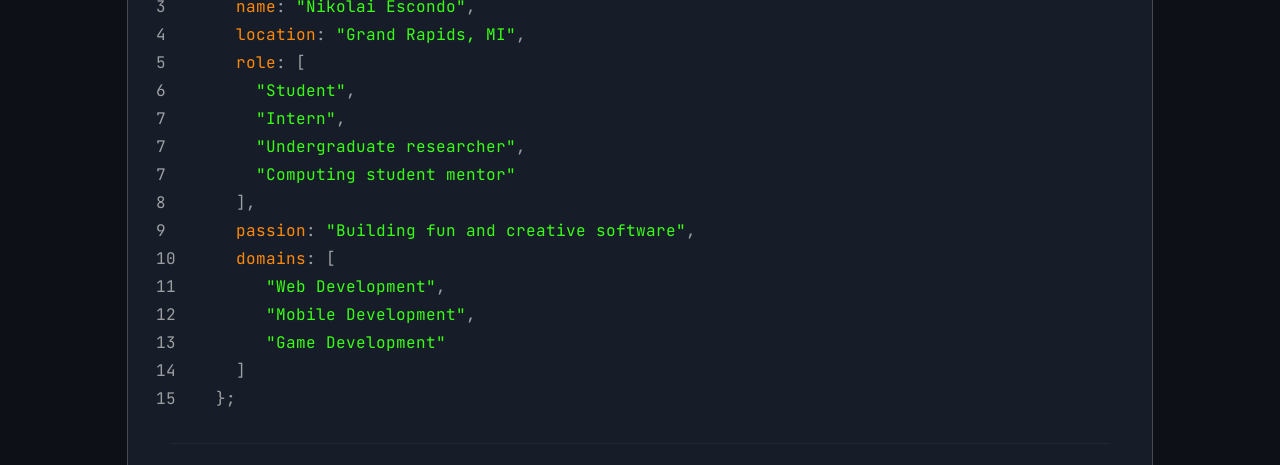
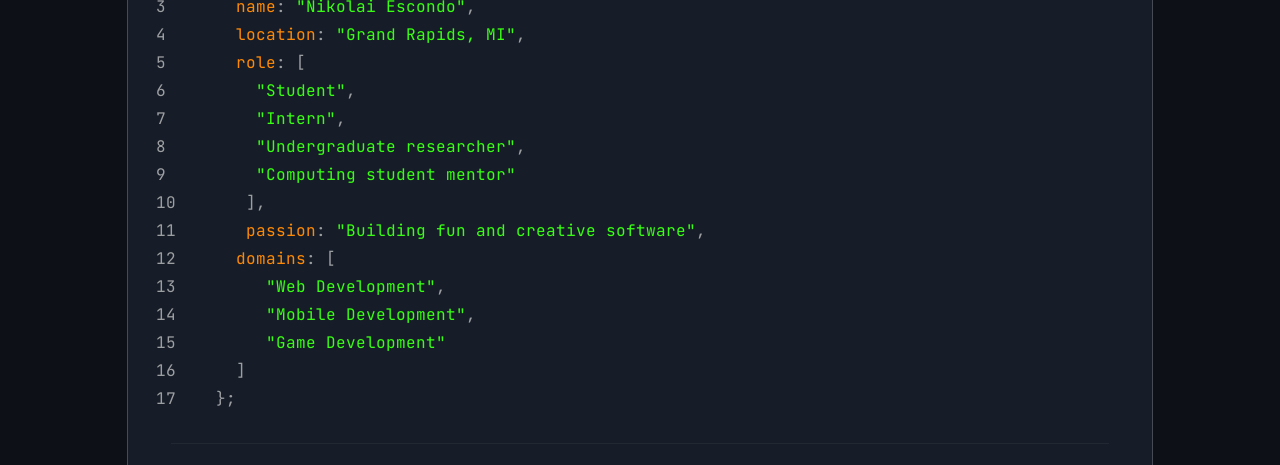
Before and after one commit to nescondo/nikos-world, a React (Vite) app: page / in a window 1280 px wide. Shown: the part 2100-2565 px from the top of the page. Built offline with nearby package versions, Linux system fonts and the light colour scheme; no server answers.

Commit message:
numbering fixes for about me bio

```diff
--- a/src/components/ui/about-me/about-me-bio.tsx
+++ b/src/components/ui/about-me/about-me-bio.tsx
@@ -33,16 +33,16 @@ function AboutMeBio({ onTabClick }: any) {
                         <p className="pb-1">5&nbsp;&nbsp;&nbsp;&nbsp;&nbsp;&nbsp; <span><span className="text-orange-400">role</span>: &#91;</span> </p>
                         <p className="pb-1">6&nbsp;&nbsp;&nbsp;&nbsp;&nbsp;&nbsp;&nbsp;&nbsp; <span><span className="text-terminal-green">"Student"</span>,</span> </p>
                         <p className="pb-1">7&nbsp;&nbsp;&nbsp;&nbsp;&nbsp;&nbsp;&nbsp;&nbsp; <span><span className="text-terminal-green">"Intern"</span>,</span> </p>
-                        <p className="pb-1">7&nbsp;&nbsp;&nbsp;&nbsp;&nbsp;&nbsp;&nbsp;&nbsp; <span><span className="text-terminal-green">"Undergraduate researcher"</span>,</span> </p>
-                        <p className="pb-1">7&nbsp;&nbsp;&nbsp;&nbsp;&nbsp;&nbsp;&nbsp;&nbsp; <span><span className="text-terminal-green">"Computing student mentor"</span></span> </p>
-                        <p className="pb-1">8&nbsp;&nbsp;&nbsp;&nbsp;&nbsp;&nbsp;&nbsp;<span>&#93;,</span> </p>
-                        <p className="pb-1">9&nbsp;&nbsp;&nbsp;&nbsp;&nbsp;&nbsp; <span><span className="text-orange-400">passion</span>: <span className="text-terminal-green">"Building fun and creative software"</span>,</span> </p>
-                        <p className="pb-1">10&nbsp;&nbsp;&nbsp;&nbsp;&nbsp;&nbsp;<span><span className="text-orange-400">domains</span>: &#91;</span> </p>
-                        <p className="pb-1">11&nbsp;&nbsp;&nbsp;&nbsp;&nbsp;&nbsp;&nbsp;&nbsp; <span><span className="text-terminal-green">"Web Development"</span>,</span> </p>
-                        <p className="pb-1">12&nbsp;&nbsp;&nbsp;&nbsp;&nbsp;&nbsp;&nbsp;&nbsp; <span><span className="text-terminal-green">"Mobile Development"</span>,</span> </p>
-                        <p className="pb-1">13&nbsp;&nbsp;&nbsp;&nbsp;&nbsp;&nbsp;&nbsp;&nbsp; <span><span className="text-terminal-green">"Game Development"</span></span> </p>
-                        <p className="pb-1">14&nbsp;&nbsp;&nbsp;&nbsp;&nbsp;&nbsp;<span>&#93;</span> </p>
-                        <p className="pb-1">15&nbsp;&nbsp;&nbsp;&nbsp;<span>&#125;;</span> </p>
+                        <p className="pb-1">8&nbsp;&nbsp;&nbsp;&nbsp;&nbsp;&nbsp;&nbsp;&nbsp; <span><span className="text-terminal-green">"Undergraduate researcher"</span>,</span> </p>
+                        <p className="pb-1">9&nbsp;&nbsp;&nbsp;&nbsp;&nbsp;&nbsp;&nbsp;&nbsp; <span><span className="text-terminal-green">"Computing student mentor"</span></span> </p>
+                        <p className="pb-1">10&nbsp;&nbsp;&nbsp;&nbsp;&nbsp;&nbsp;&nbsp;<span>&#93;,</span> </p>
+                        <p className="pb-1">11&nbsp;&nbsp;&nbsp;&nbsp;&nbsp;&nbsp; <span><span className="text-orange-400">passion</span>: <span className="text-terminal-green">"Building fun and creative software"</span>,</span> </p>
+                        <p className="pb-1">12&nbsp;&nbsp;&nbsp;&nbsp;&nbsp;&nbsp;<span><span className="text-orange-400">domains</span>: &#91;</span> </p>
+                        <p className="pb-1">13&nbsp;&nbsp;&nbsp;&nbsp;&nbsp;&nbsp;&nbsp;&nbsp; <span><span className="text-terminal-green">"Web Development"</span>,</span> </p>
+                        <p className="pb-1">14&nbsp;&nbsp;&nbsp;&nbsp;&nbsp;&nbsp;&nbsp;&nbsp; <span><span className="text-terminal-green">"Mobile Development"</span>,</span> </p>
+                        <p className="pb-1">15&nbsp;&nbsp;&nbsp;&nbsp;&nbsp;&nbsp;&nbsp;&nbsp; <span><span className="text-terminal-green">"Game Development"</span></span> </p>
+                        <p className="pb-1">16&nbsp;&nbsp;&nbsp;&nbsp;&nbsp;&nbsp;<span>&#93;</span> </p>
+                        <p className="pb-1">17&nbsp;&nbsp;&nbsp;&nbsp;<span>&#125;;</span> </p>
                     </div>
 
                     <hr className="m-auto w-11/12 opacity-25"></hr>
```
